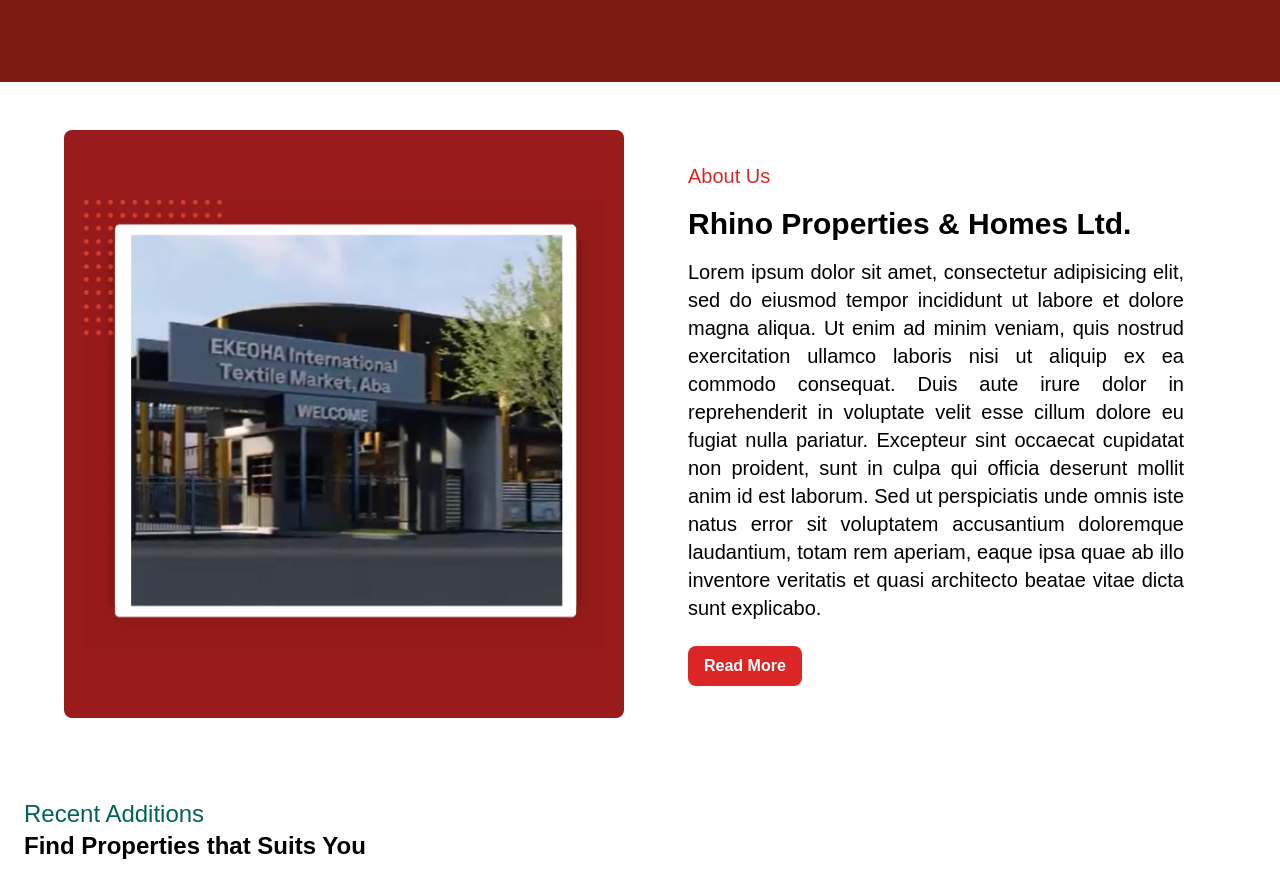
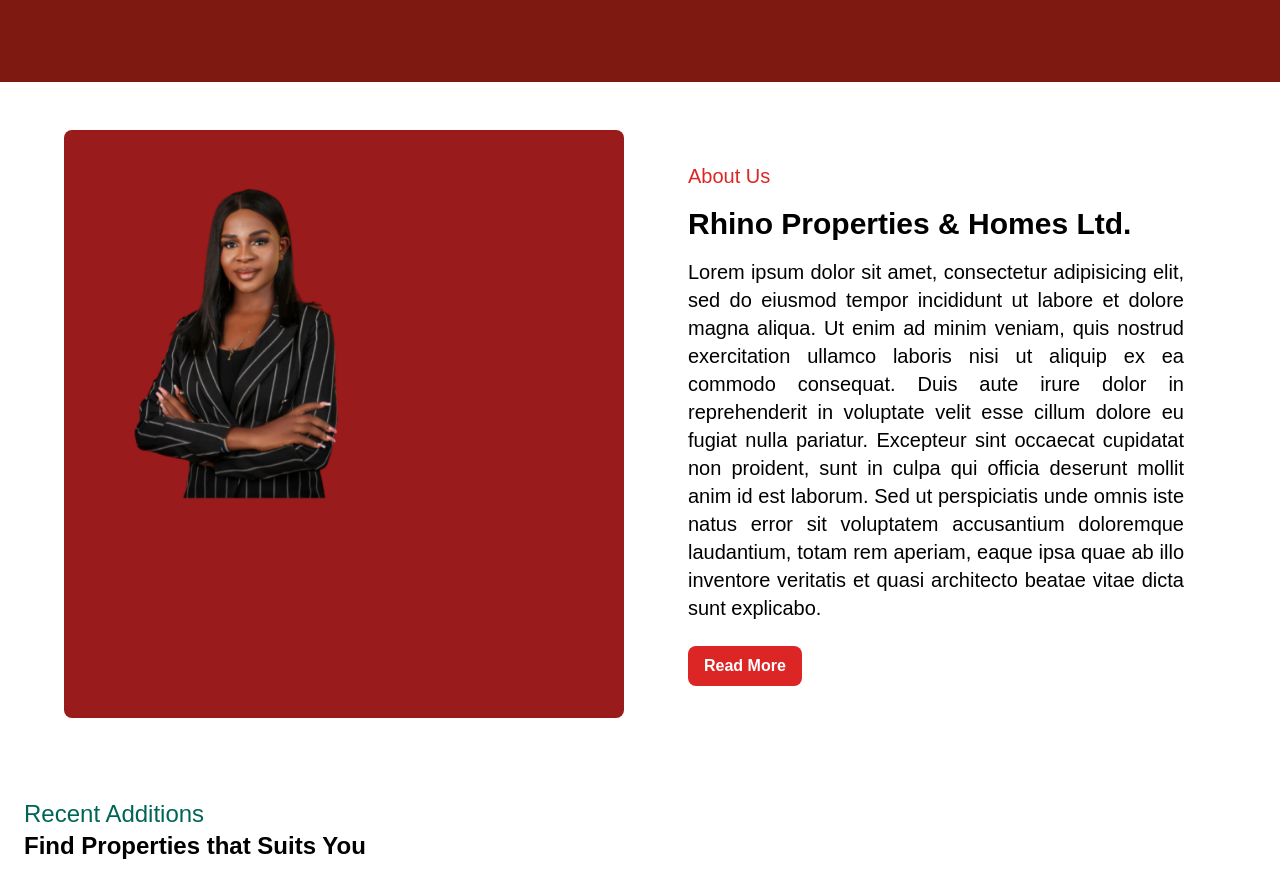
Before and after one commit to Ritephase1/rhp-website-fe, a Next.js app: page / in a window 1280 px wide. Shown: the part 2020-2912 px from the top of the page. Built offline with nearby package versions, Linux system fonts and the light colour scheme; grey boxes are pictures that could not be loaded.

Commit message:
Add image api for next js on the Team component

```diff
--- a/src/components/AboutUs.js
+++ b/src/components/AboutUs.js
@@ -6,20 +6,15 @@
       <div className="grid grid-cols-1 sm:grid-cols-2 gap-8 max-w-[90%] mx-auto my-0">
         {/* Image Section */}
         <div className="md:px-5 md:py-2  p-2 bg-red-800 rounded-lg text-left flex justify-center">
-          {/* <img
-            src={imageUrl} // Use the passed image URL prop
-            alt="About Icon"
-            className="w-full h-auto object-contain"
-          /> */}
-          <Image
-            src={imageUrl}
-            alt="About icon"
-            width={40}
-            height={40}
-            layout="responsive"
-            quality={100}
-            className="w-full md:h-auto  object-contain"
-          />
+          <div className="relative w-full h-full z-0">
+            <Image
+              src="/images/about2.png"
+              alt="RHP Logo"
+              width={300} // Replace with actual width
+              height={200} // Replace with actual height
+              style={{ marginTop: 10, zIndex: -1 }}
+            />
+          </div>
         </div>
 
         {/* Text Section */}
--- a/src/components/Team.js
+++ b/src/components/Team.js
@@ -1,5 +1,5 @@
 "use client";
-
+import Image from "next/image";
 import React from "react";
 import teamData from "../app/api/teamData.json"; // Adjust the path as needed
 import {
@@ -23,10 +23,17 @@
           >
             {/* Image */}
             <div className="relative">
-              <img
+              <Image
                 src={member.imageSrc}
                 alt={member.name}
-                className="w-full h-auto"
+                width={400} // Default width for larger screens
+                height={300} // Default height for larger screens
+                className="w-full h-auto sm:w-40 sm:h-30" // Adjust size for mobile
+                sizes="(max-width: 640px) 160px, 400px" // Responsive sizes
+                style={{
+                  width: "100%", // Fallback styles
+                  height: "auto",
+                }}
               />
 
               {/* Social Icons */}
```
